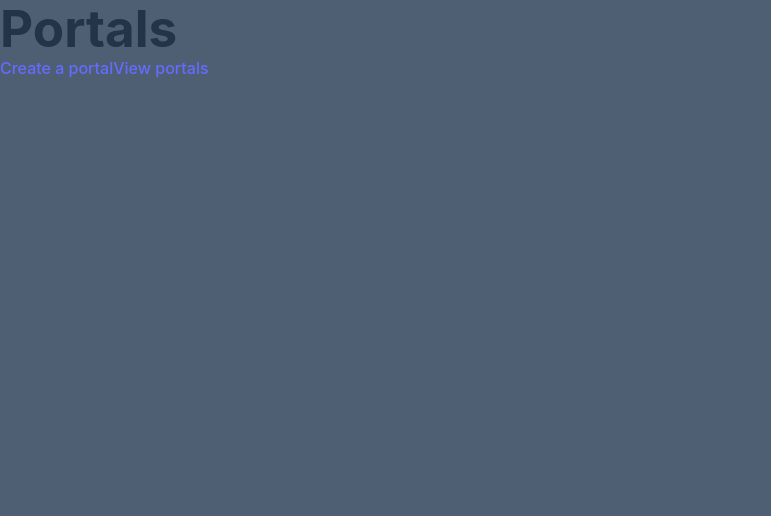
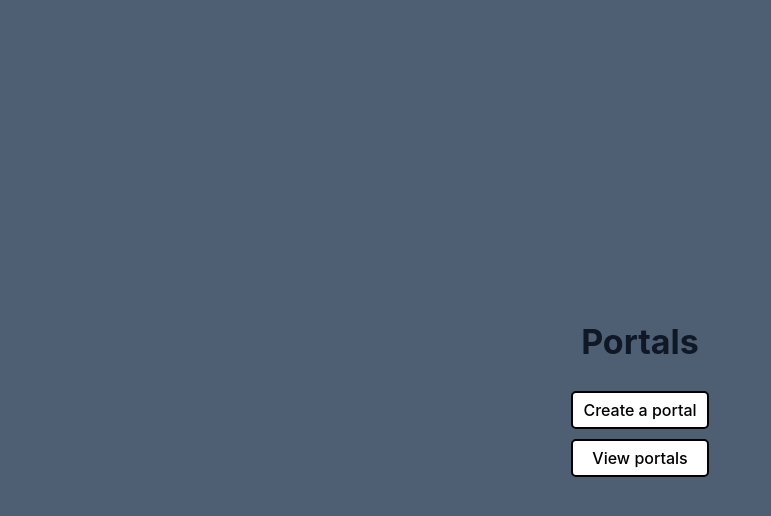
Before and after one commit to escott2/portals, a React (Vite) app: page / in a window 1280 px wide. Shown: the top 516 px of the page, without its empty margins (0-771 px from the left). Built offline with nearby package versions, Linux system fonts and the light colour scheme.

Commit message:
portals: style with styled components

```diff
--- a/src/App.tsx
+++ b/src/App.tsx
@@ -15,6 +15,10 @@ const Main = styled.main`
   background-color: #4F5F73;
   width: 100vw;
   height: 100vh;
+  display: flex;
+  flex-direction: column;
+  align-items: center;
+  justify-content: center;
 `;
 
 
--- a/src/pages/CreatePortal.tsx
+++ b/src/pages/CreatePortal.tsx
@@ -1,10 +1,20 @@
 import { Link } from "react-router-dom";
 import { useState} from "react";
 import { portal } from "../model";
+import styled from "styled-components";
 
 interface Props {
   onAdd: (portal: portal) => void;
 }
+
+//TODO: Shared styling should go into component folder
+const Title = styled.h1`
+  font-size: 34px;
+  text-align: center;
+  color: #0E1826;
+  font-weight: 700;
+  margin-bottom: 20px;
+`;
 
 function CreatePortal({onAdd}: Props) {
 
@@ -33,7 +43,7 @@ function CreatePortal({onAdd}: Props) {
   return (
     <>
       <form onSubmit={handleSubmit}>
-        <h1>Create a Portal</h1>
+        <Title>Create a Portal</Title>
         <label htmlFor="portal-name">Portal Name:</label>
         <input
           type="text"
--- a/src/pages/Home.tsx
+++ b/src/pages/Home.tsx
@@ -1,14 +1,34 @@
 import { Link } from "react-router-dom";
+import styled from "styled-components";
 
+const MainNavLink = styled(Link)`
+  display: block;
+  text-align: center;
+  background-color: white;
+  border: 2px solid black;
+  margin-top: 10px;
+  color: black;
+  padding: 5px 10px;
+  border-radius: 5px;
+`;
+
+//TODO: Shared styling should go into component folder
+const Title = styled.h1`
+  font-size: 34px;
+  text-align: center;
+  color: #0E1826;
+  font-weight: 700;
+  margin-bottom: 20px;
+`;
 
 function Home() {
 
   return (
     <>
-      <h1>Portals</h1>
-      <div className="card">
-      <Link to="create-portal">Create a portal</Link>
-      <Link to="view-portals">View portals</Link>
+      <Title>Portals</Title>
+      <div>
+        <MainNavLink to="create-portal">Create a portal</MainNavLink>
+        <MainNavLink to="view-portals">View portals</MainNavLink>
       </div>
     </>
   )
--- a/src/pages/ViewPortals.tsx
+++ b/src/pages/ViewPortals.tsx
@@ -7,11 +7,13 @@ interface Props {
   portals: portal[];
 }
 
+//TODO: Shared styling should go into component folder
 const Title = styled.h1`
-  font-size: 24px;
+  font-size: 34px;
   text-align: center;
   color: #0E1826;
   font-weight: 700;
+  margin-bottom: 20px;
 `;
 
 function ViewPortals({portals}: Props) {
```
